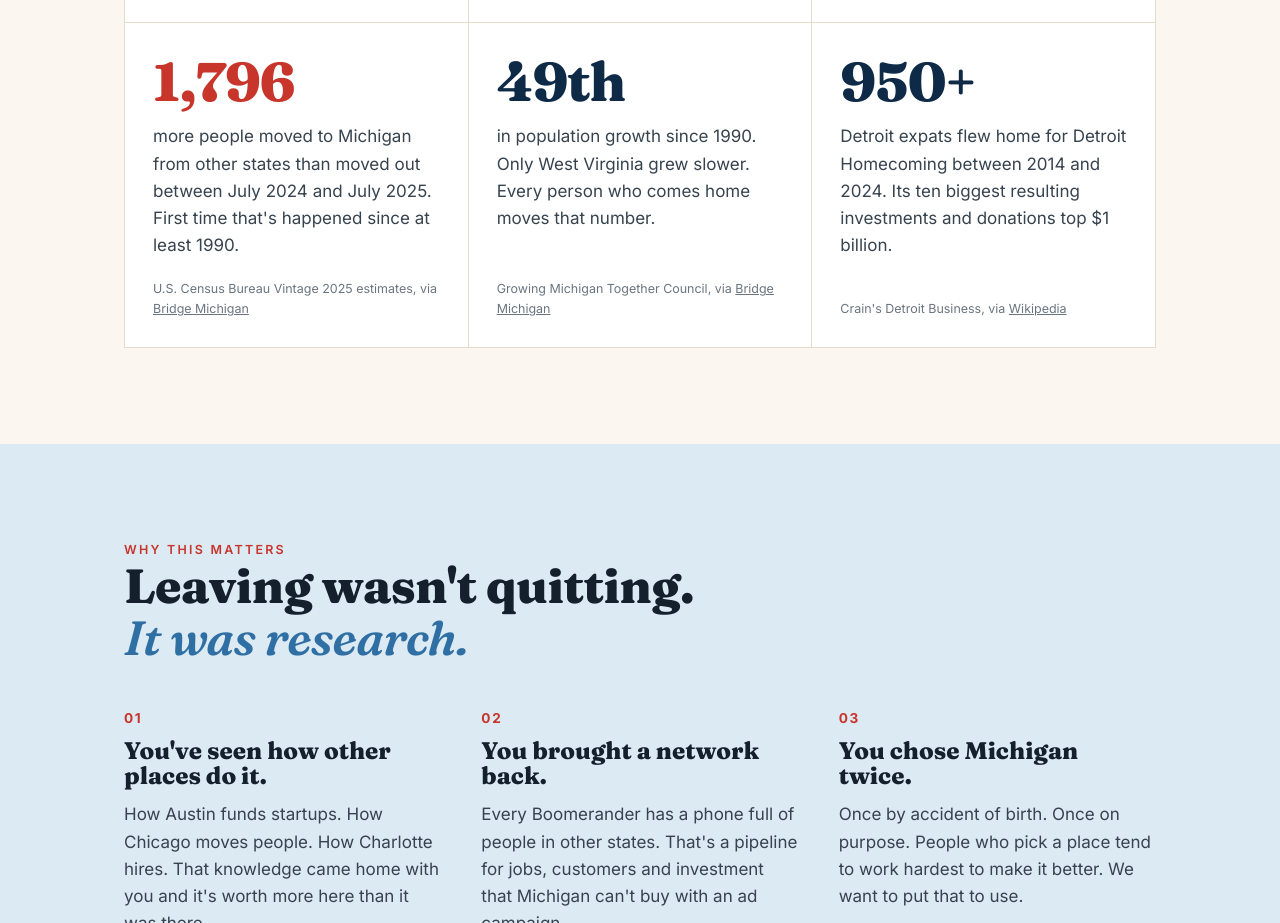
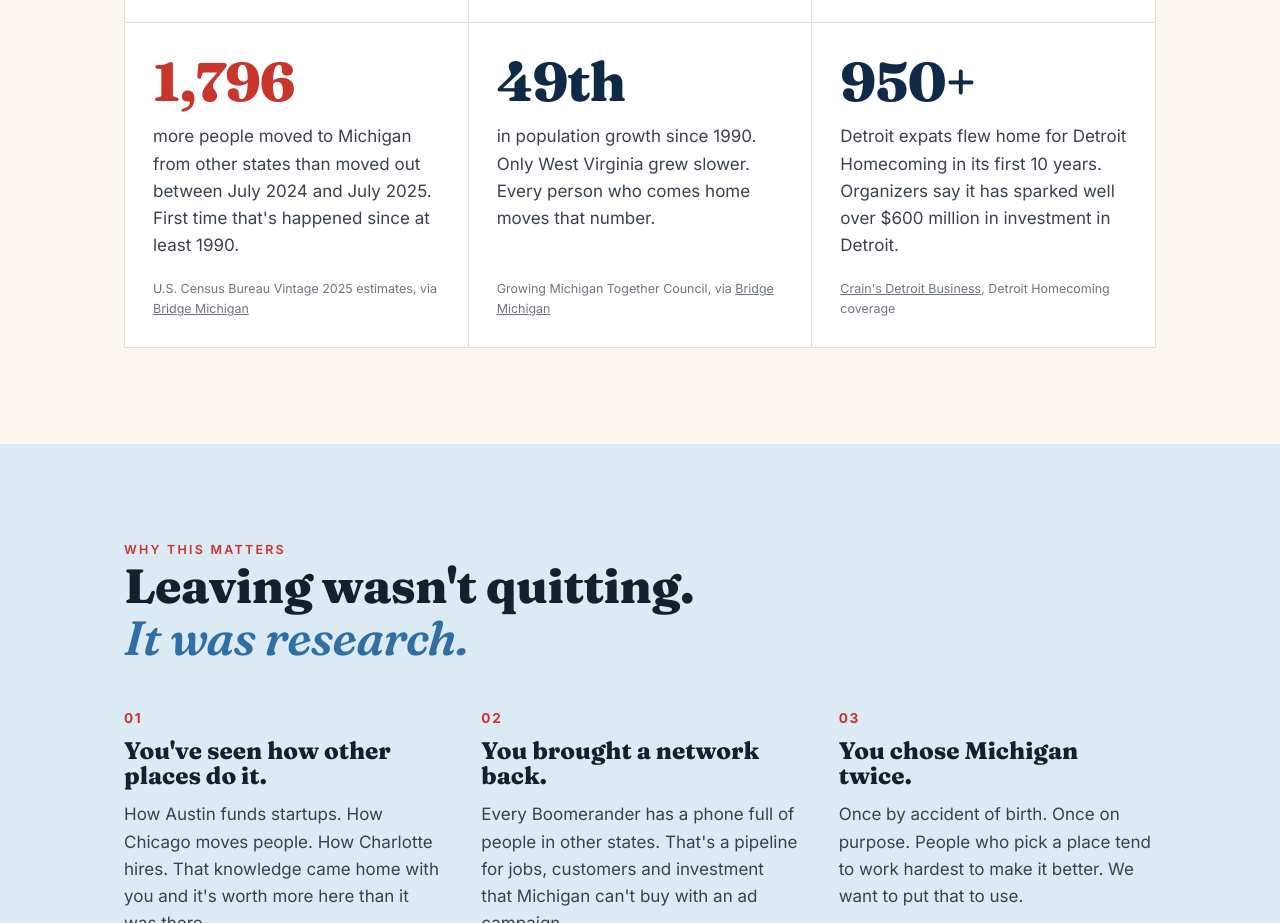
Before and after one commit to BlagicaB/boomerander-site, a plain HTML site: page index.html in a window 1280 px wide. Shown: the part 1940-2863 px from the top of the page. Drawn offline with Linux system fonts and the light colour scheme.

Commit message:
Cite Crain's directly for Detroit Homecoming stat, drop Wikipedia
Swap the Wikipedia citation for Crain's Detroit Business coverage and
use its figure (well over $600 million in investment) in place of the
$1 billion number that only appeared on Wikipedia.

Co-Authored-By: Claude Opus 5 <noreply@anthropic.com>

```diff
--- a/index.html
+++ b/index.html
@@ -428,8 +428,8 @@
 
           <article class="stat">
             <div class="num" data-count="950" data-suffix="+">950+</div>
-            <p>Detroit expats flew home for Detroit Homecoming between 2014 and 2024. Its ten biggest resulting investments and donations top $1 billion.</p>
-            <cite>Crain's Detroit Business, via <a href="https://en.wikipedia.org/wiki/Detroit_Homecoming" target="_blank" rel="noopener">Wikipedia</a></cite>
+            <p>Detroit expats flew home for Detroit Homecoming in its first 10 years. Organizers say it has sparked well over $600 million in investment in Detroit.</p>
+            <cite><a href="https://www.crainsdetroit.com/detroit-homecoming/detroit-homecoming-10-outcomes-expats-10-years" target="_blank" rel="noopener">Crain's Detroit Business</a>, Detroit Homecoming coverage</cite>
           </article>
         </div>
       </div>
```
